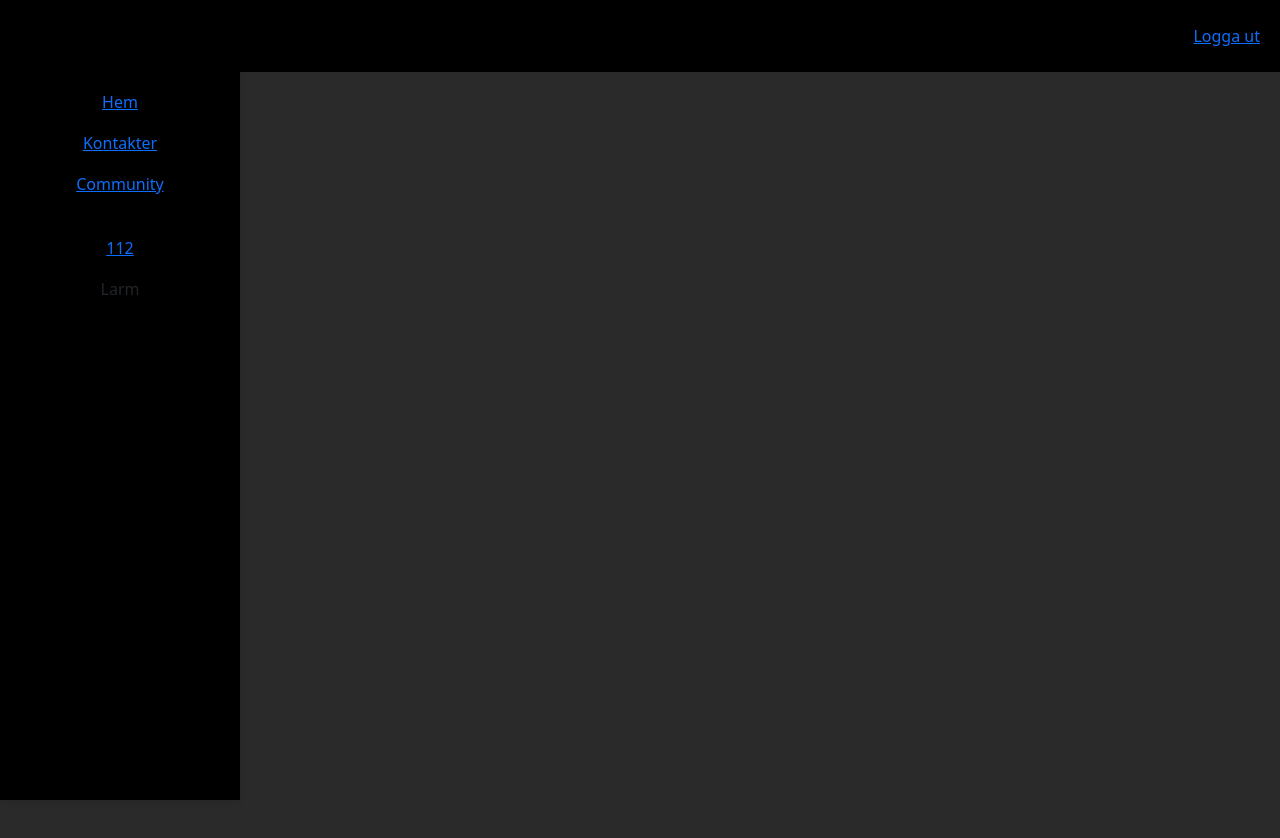
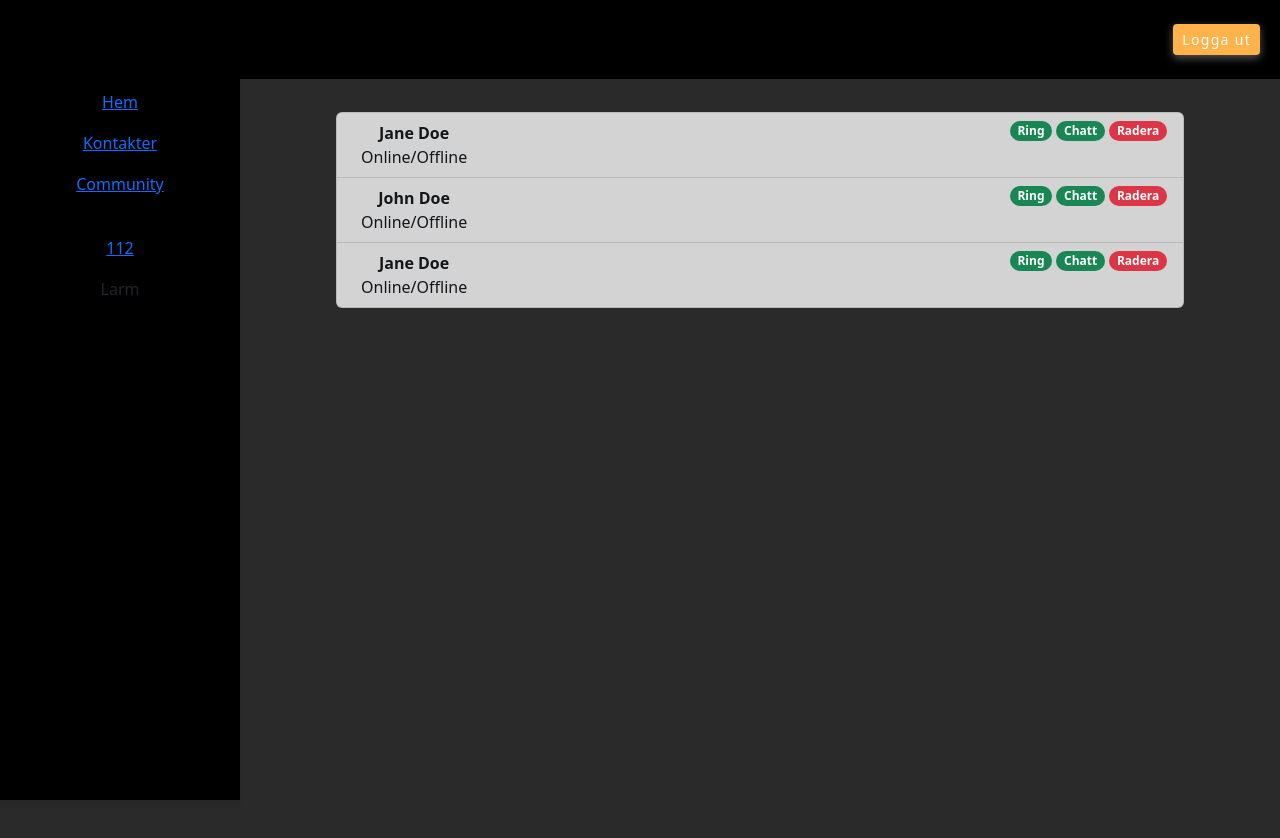
Before and after one commit to frinica/Vargtimma, a React (Create React App) app in the folder FE/vargtimma/: page /kontakter in a window 1280 px wide. Shown: the top 838 px of the page. Built offline with nearby package versions, Linux system fonts and the light colour scheme; no server answers; the HTML template or start-up script is replaced by a standard one.

Commit message:
add contacts page with basic layout

```diff
--- a/FE/vargtimma/src/App.tsx
+++ b/FE/vargtimma/src/App.tsx
@@ -7,6 +7,7 @@ import LandingPage from "./pages/LandingPage";
 import Navigation from "./pages/Navigation";
 import LoginPage from "./pages/users/Login";
 import RegisterPage from "./pages/users/Register";
+import ContactsPage from "./pages/contacts/Contacts";
 
 const App = () => {
   const path = window.location.pathname;
@@ -36,6 +37,7 @@ const App = () => {
             <Route path="/login" element={<LoginPage />} />
             <Route path="/start" element={<HomePage />} />
             <Route path="/community" element={<CommunityChat />} />
+            <Route path="/kontakter" element={<ContactsPage />} />
           </Routes>
         </main>
       </Router>
--- a/FE/vargtimma/src/pages/HomePage.tsx
+++ b/FE/vargtimma/src/pages/HomePage.tsx
@@ -1,5 +1,4 @@
 import { FC } from "react";
-import OnlineContacts from "./contacts/Online";
 
 const HomePage: FC = () => {
   return (
@@ -30,9 +29,6 @@ const HomePage: FC = () => {
             possimus numquam nihil aliquid?
           </p>
         </div>
-        <div className="rightSidebar">
-          <OnlineContacts />
-        </div>
       </div>
     </div>
   );
--- a/FE/vargtimma/src/pages/Navigation.tsx
+++ b/FE/vargtimma/src/pages/Navigation.tsx
@@ -1,8 +1,10 @@
 import { FC, useEffect, useState } from "react";
-import { Link } from "react-router-dom";
-import { userData } from "../services/auth.service";
+import { Button } from "react-bootstrap";
+import { Link, Navigate, useNavigate } from "react-router-dom";
+import { logout, userData } from "../services/auth.service";
 
 const Navigation: FC = () => {
+  const navigate = useNavigate();
   const [username, setUsername] = useState("");
 
   const getUser = async () => {
@@ -14,6 +16,11 @@ const Navigation: FC = () => {
     getUser();
   }, []);
 
+  const handleLogout = () => {
+    logout();
+    navigate("/");
+    window.location.reload();
+  };
   return (
     <header>
       {/* Sidebar navigation */}
@@ -57,7 +64,9 @@ const Navigation: FC = () => {
           {/* Right side links */}
           <ul className="list-group-flush mx-2 mt-3">
             <li className="list-group-item">
-              <Link to="">Logga ut</Link>
+              <Button variant="custom" size="sm" onClick={handleLogout}>
+                Logga ut
+              </Button>
             </li>
           </ul>
         </div>
--- /dev/null
+++ b/FE/vargtimma/src/pages/contacts/Contacts.tsx
@@ -0,0 +1,67 @@
+import { FC } from "react";
+import { Badge, ListGroup } from "react-bootstrap";
+
+const ContactsPage: FC = () => {
+  return (
+    <ListGroup as="ol">
+      <ListGroup.Item
+        as="li"
+        variant="dark"
+        className="d-flex justify-content-between align-items-start"
+      >
+        <div className="ms-2 me-auto">
+          <div className="fw-bold">Jane Doe</div>
+          Online/Offline
+        </div>
+        <Badge bg="success" pill>
+          Ring
+        </Badge>
+        <Badge bg="success" pill className="mx-1">
+          Chatt
+        </Badge>
+        <Badge bg="danger" pill>
+          Radera
+        </Badge>
+      </ListGroup.Item>
+      <ListGroup.Item
+        as="li"
+        variant="dark"
+        className="d-flex justify-content-between align-items-start"
+      >
+        <div className="ms-2 me-auto">
+          <div className="fw-bold">John Doe</div>
+          Online/Offline
+        </div>
+        <Badge bg="success" pill>
+          Ring
+        </Badge>
+        <Badge bg="success" pill className="mx-1">
+          Chatt
+        </Badge>
+        <Badge bg="danger" pill>
+          Radera
+        </Badge>
+      </ListGroup.Item>
+      <ListGroup.Item
+        as="li"
+        variant="dark"
+        className="d-flex justify-content-between align-items-start"
+      >
+        <div className="ms-2 me-auto">
+          <div className="fw-bold">Jane Doe</div>
+          Online/Offline
+        </div>
+        <Badge bg="success" pill>
+          Ring
+        </Badge>
+        <Badge bg="success" pill className="mx-1">
+          Chatt
+        </Badge>
+        <Badge bg="danger" pill>
+          Radera
+        </Badge>
+      </ListGroup.Item>
+    </ListGroup>
+  );
+};
+export default ContactsPage;
--- a/FE/vargtimma/src/pages/contacts/Online.tsx
+++ /dev/null
@@ -1,16 +0,0 @@
-import { FC } from "react";
-
-const OnlineContacts: FC = () => {
-  return (
-    <>
-      <ul>
-        <li>Jane Doe</li>
-        <li>Jane Doe</li>
-        <li>Jane Doe</li>
-        <li>Jane Doe</li>
-        <li>Jane Doe</li>
-      </ul>
-    </>
-  );
-};
-export default OnlineContacts;
--- a/FE/vargtimma/src/services/auth.service.tsx
+++ b/FE/vargtimma/src/services/auth.service.tsx
@@ -20,6 +20,11 @@ export const login = async (loginData: ILogin) => {
   }
 
   return success;
+};
+
+// Logout user
+export const logout = async () => {
+  localStorage.removeItem("token");
 };
 
 const getAuthJWT = () => {
```
